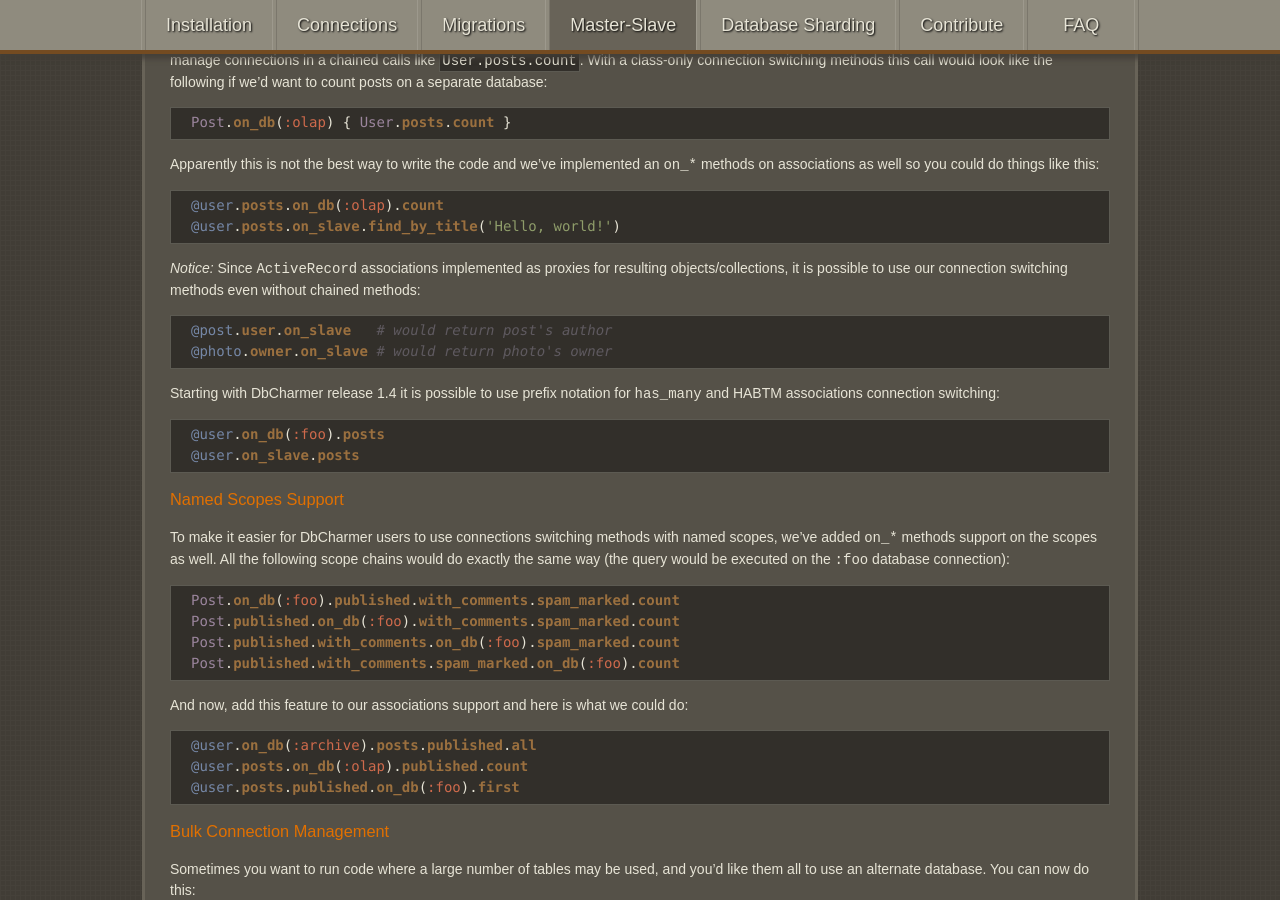
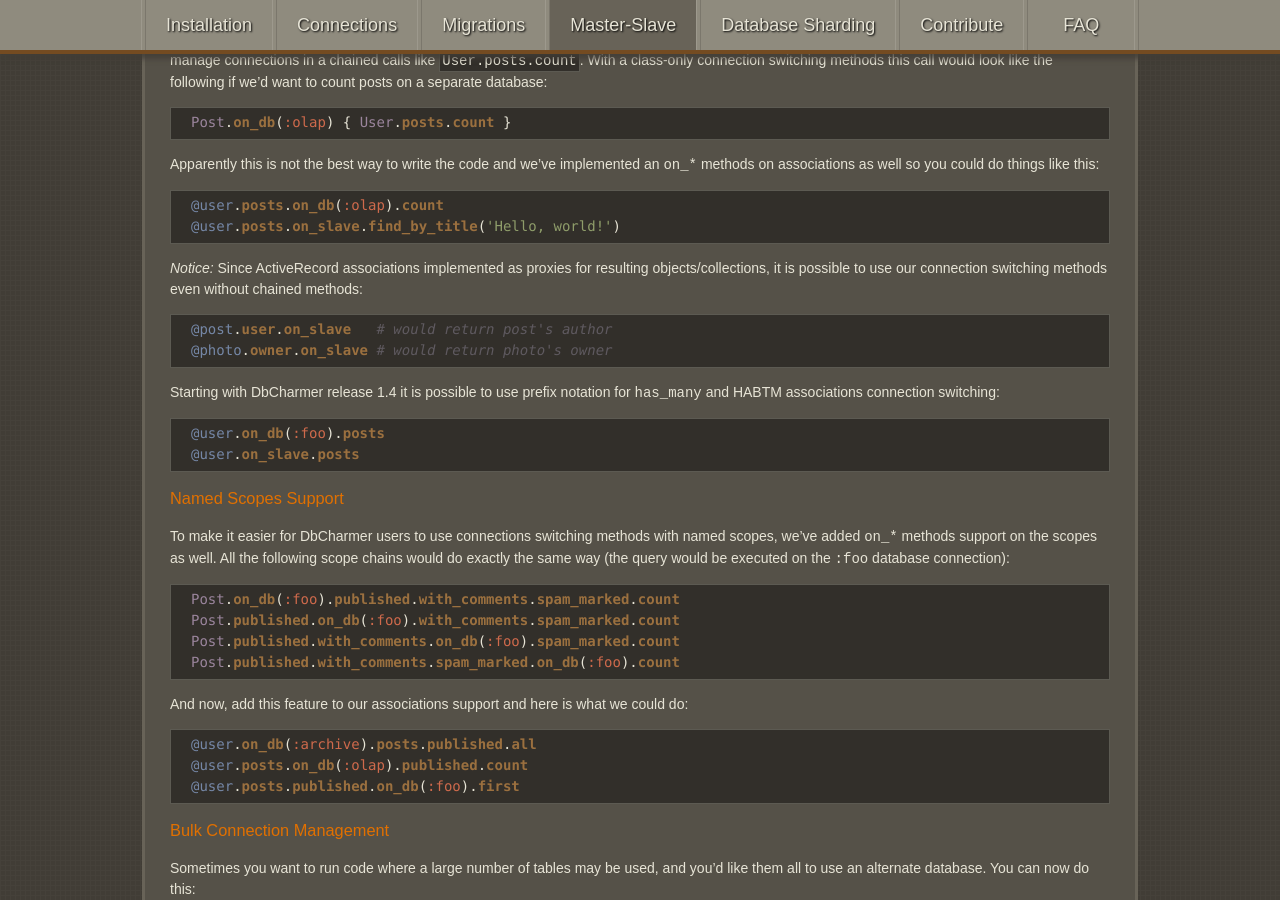
Before and after one commit to kovyrin/db-charmer, a Jekyll site: the page built from index.html, in a window 1280 px wide and 900 px high, scrolled down 6262 px. Built offline with Jekyll 4.4.1, drawn with Linux system fonts in a browser that asks for light colours; nearby versions of some CDN libraries; part of the change alters nothing that is shown; some of the changed text lies outside the part shown.

```diff
--- a/index.html
+++ b/index.html
@@ -327,7 +327,7 @@ Post.on_db(:foo).first
 
   <ol>
   <li><p><code>:force_slave_reads => false</code> option for
-  <tt>ActiveRecord</tt>‘s <code>db_magic</code> method. This option could be
+  ActiveRecord‘s <code>db_magic</code> method. This option could be
   used to disable automated slave reads on your models so that you could call
   <code>on_slave</code> or use other methods to enable slave reads when you need
   it. Example:</p>
@@ -417,7 +417,7 @@ Post.on_db(:olap) { User.posts.count }
 @user.posts.on_slave.find_by_title('Hello, world!')
 {% endhighlight %}
 
-  <p><em>Notice:</em> Since <tt>ActiveRecord</tt> associations implemented as proxies for
+  <p><em>Notice:</em> Since ActiveRecord associations implemented as proxies for
   resulting objects/collections, it is possible to use our connection
   switching methods even without chained methods:</p>
 
```
